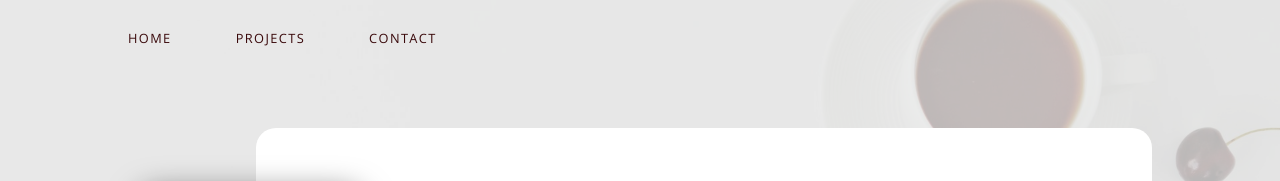
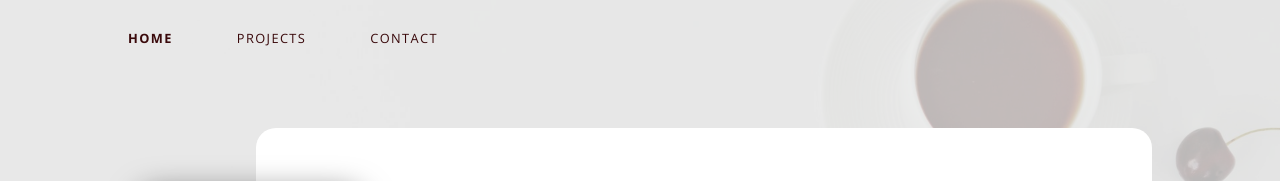
Before and after one commit to annaduong17/portfolio, a React (Create React App) app: page / in a window 1280 px wide. Shown: the top 181 px of the page. Built offline with nearby package versions, Linux system fonts and the light colour scheme.

Commit message:
style active navlink in desktop

```diff
--- a/src/App.js
+++ b/src/App.js
@@ -11,7 +11,13 @@ function App () {
   const [ scrolled, setScrolled ] = useState(false);
   const [ isMobile, setIsMobile] = useState(window.innerWidth < 600);
   const [ showMenu, setShowMenu ] = useState(false);
+  const [ activeLink, setActiveLink ] = useState("HOME");
   const navbarRef = useRef();
+
+  const handleNavClick = (e) => {
+    setActiveLink(e.target.textContent);
+  }
+
 
   const toggleMenu = () => {
     setShowMenu(!showMenu);
@@ -52,6 +58,8 @@ function App () {
             showMenu={showMenu}
             toggleMenu={toggleMenu}
             handleResize={handleResize}
+            handleNavClick={handleNavClick}
+            activeLink={activeLink}
           />
 
           <HomePage isMobile={isMobile} />
--- a/src/components/Navbar.js
+++ b/src/components/Navbar.js
@@ -1,6 +1,6 @@
 import Menu from './Menu';
 
-function Navbar({ scrolled, isMobile, showMenu, toggleMenu }) {
+function Navbar({ scrolled, isMobile, showMenu, toggleMenu, handleNavClick, activeLink }) {
 
   return (
 
@@ -12,13 +12,13 @@ function Navbar({ scrolled, isMobile, showMenu, toggleMenu }) {
           </button>
         </nav>) : (
         <nav className={`navbar ${scrolled ? "cherry-bg" : ""}`}>
-          <a href='#app' className="navlink">HOME</a>
-          <a href="#portfolio-page" className="navlink">PROJECTS</a>
-          <a href="#contact-page" className="navlink">CONTACT</a>
+          <a onClick={handleNavClick} href='#app' className={`navlink ${activeLink === "HOME" ? "active" : ""}`}>HOME</a>
+          <a onClick={handleNavClick} href="#portfolio-page" className={`navlink ${activeLink === "PROJECTS" ? "active" : ""}`}>PROJECTS</a>
+          <a onClick={handleNavClick} href="#contact-page" className={`navlink ${activeLink === "CONTACT" ? "active" : ""}`}>CONTACT</a>
         </nav>)
       }
 
-        {showMenu && <Menu toggleMenu={toggleMenu}/>}
+        {showMenu && <Menu activeLink={activeLink} toggleMenu={toggleMenu}/>}
     </div>
   )
 }
--- a/src/index.scss
+++ b/src/index.scss
@@ -56,6 +56,10 @@ svg {
   }
 }
 
+.active {
+  font-weight: 700;
+}
+
 .navbar {
   position: fixed;
   top: 0;
@@ -97,6 +101,8 @@ svg {
     &:hover {
       color: $pink;
     }
+
+
   }
 }
 
@@ -677,7 +683,6 @@ svg {
   }
 
   .contact-info {
-    font-weight: 300;
     display: flex;
     align-items: center;
 
```
